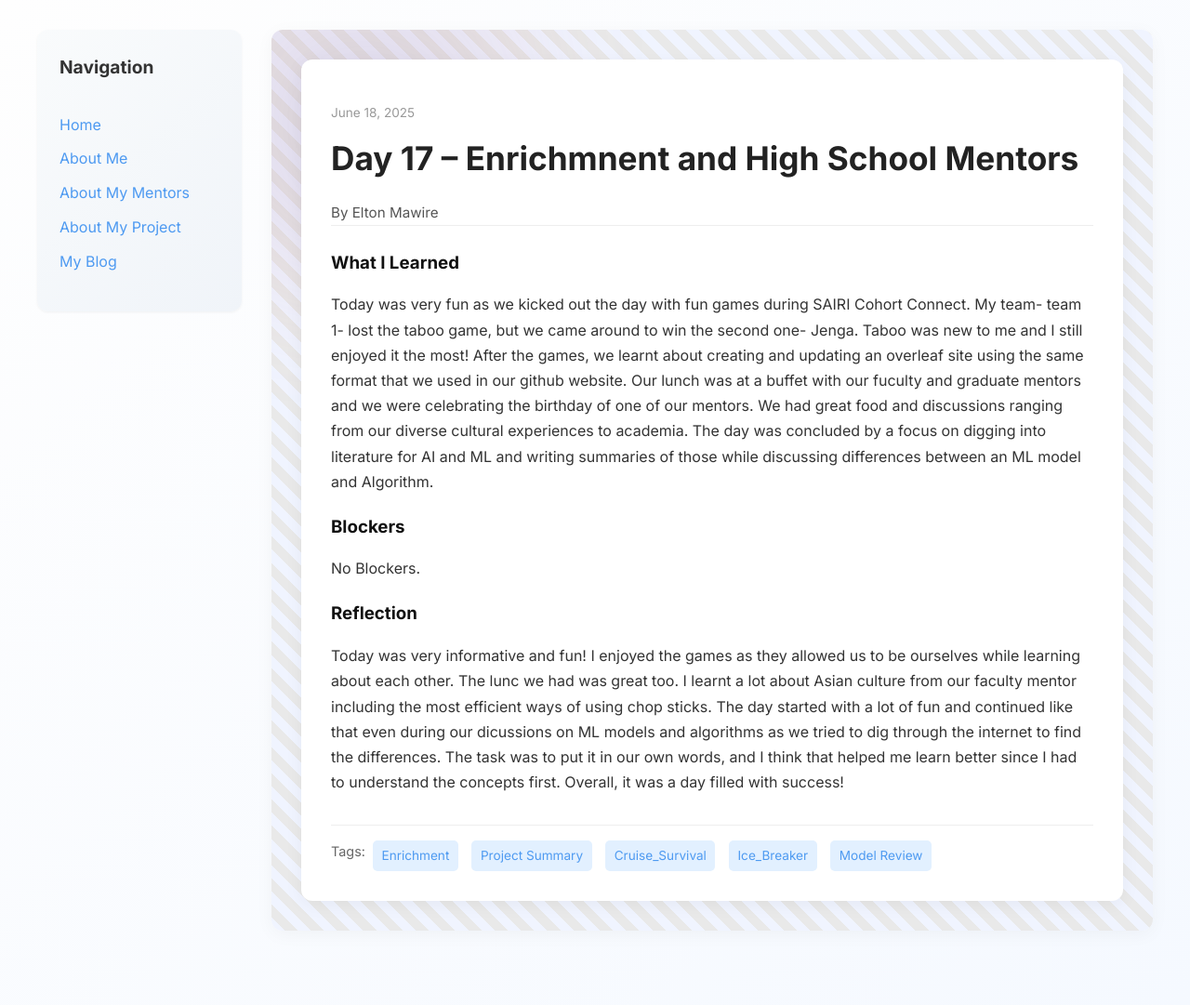
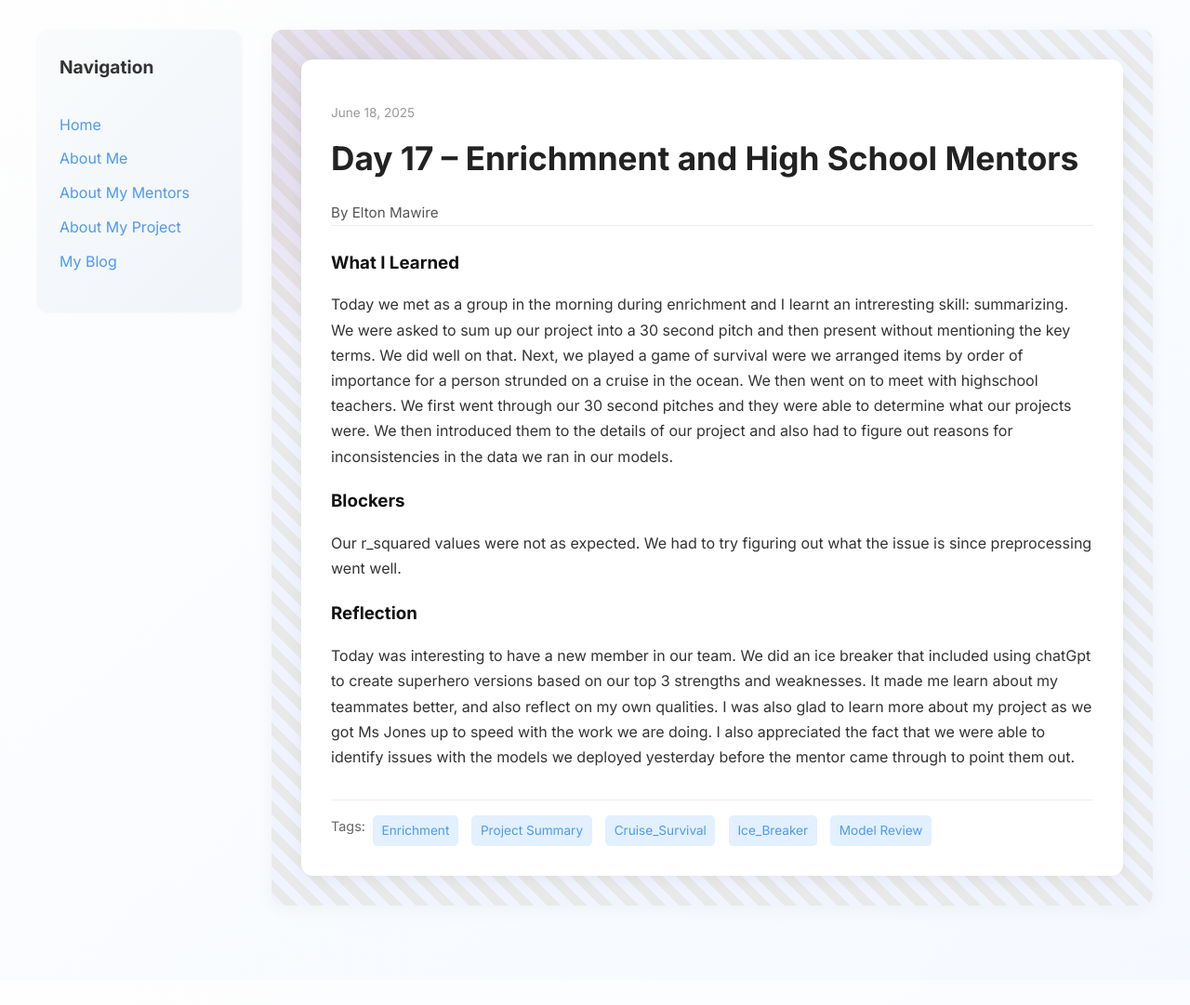
Before and after one commit to Nginga/Nginga.github.io, a Jekyll site: the page built from _posts/2025-06-18-day-17.md, in a window 1280 px wide. Shown: the whole page at 93% size. Built offline with Jekyll 4.4.1, drawn with Linux system fonts in a browser that asks for light colours; after the commit the page ends 1054 px from its top, so only the background shows below that.

Commit message:
Update 2025-06-18-day-17.md

```diff
--- a/_posts/2025-06-18-day-17.md
+++ b/_posts/2025-06-18-day-17.md
@@ -7,11 +7,11 @@
 tags: ["Enrichment", "Project Summary", "Cruise_Survival", "Ice_Breaker", "Model Review"]
 
 what_i_learned: |
-  Today was very fun as we kicked out the day with fun games during SAIRI Cohort Connect. My team- team 1- lost the taboo game, but we came around to win the second one- Jenga. Taboo was new to me and I still enjoyed it the most! After the games, we learnt about creating and updating an overleaf site using the same format that we used in our github website. Our lunch was at a buffet with our fuculty and graduate mentors and we were celebrating the birthday of one of our mentors. We had great food and discussions ranging from our diverse cultural experiences to academia. The day was concluded by a focus on digging into literature for AI and ML and writing summaries of those while discussing differences between an ML model and Algorithm.
+  Today we met as a group in the morning during enrichment and I learnt an intreresting skill: summarizing. We were asked to sum up our project into a 30 second pitch and then present without mentioning the key terms. We did well on that. Next, we played a game of survival were we arranged items by order of importance for a person strunded on a cruise in the ocean. We then went on to meet with highschool teachers. We first went through our 30 second pitches and they were able to determine what our projects were. We then introduced them to the details of our project and also had to figure out reasons for inconsistencies in the data we ran in our models.
 
 blockers: |
-  No Blockers.
+  Our r_squared values were not as expected. We had to try figuring out what the issue is since preprocessing went well.
 
 reflection: |
-  Today was very informative and fun! I enjoyed the games as they allowed us to be ourselves while learning about each other. The lunc we had was great too. I learnt a lot about Asian culture from our faculty mentor including the most efficient ways of using chop sticks. The day started with a lot of fun and continued like that even during our dicussions on ML models and algorithms as we tried to dig through the internet to find the differences. The task was to put it in our own words, and I think that helped me learn better since I had to understand the concepts first. Overall, it was a day filled with success!
+  Today was interesting to have a new member in our team. We did an ice breaker that included using chatGpt to create superhero versions based on our top 3 strengths and weaknesses. It made me learn about my teammates better, and also reflect on my own qualities. I was also glad to learn more about my project as we got Ms Jones up to speed with the work we are doing. I also appreciated the fact that we were able to identify issues with the models we deployed yesterday before the mentor came through to point them out.
 ---
```
